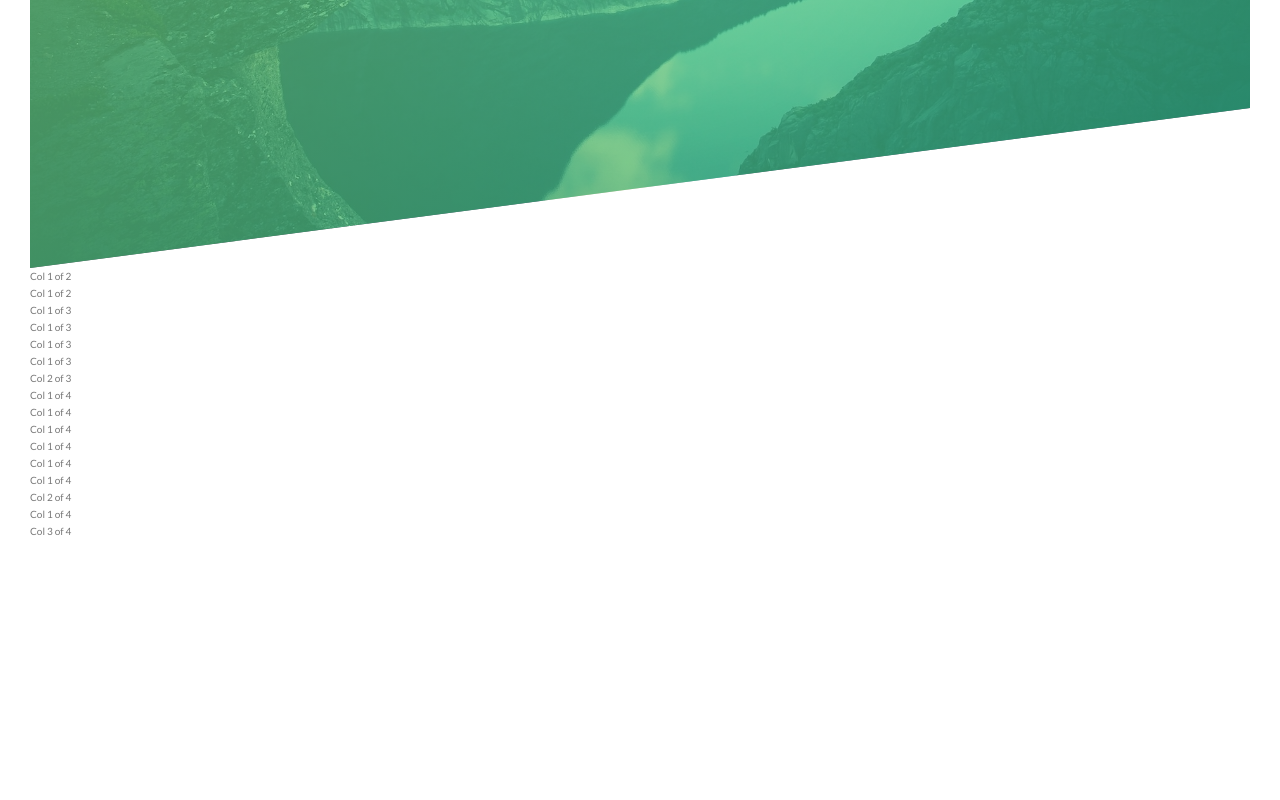
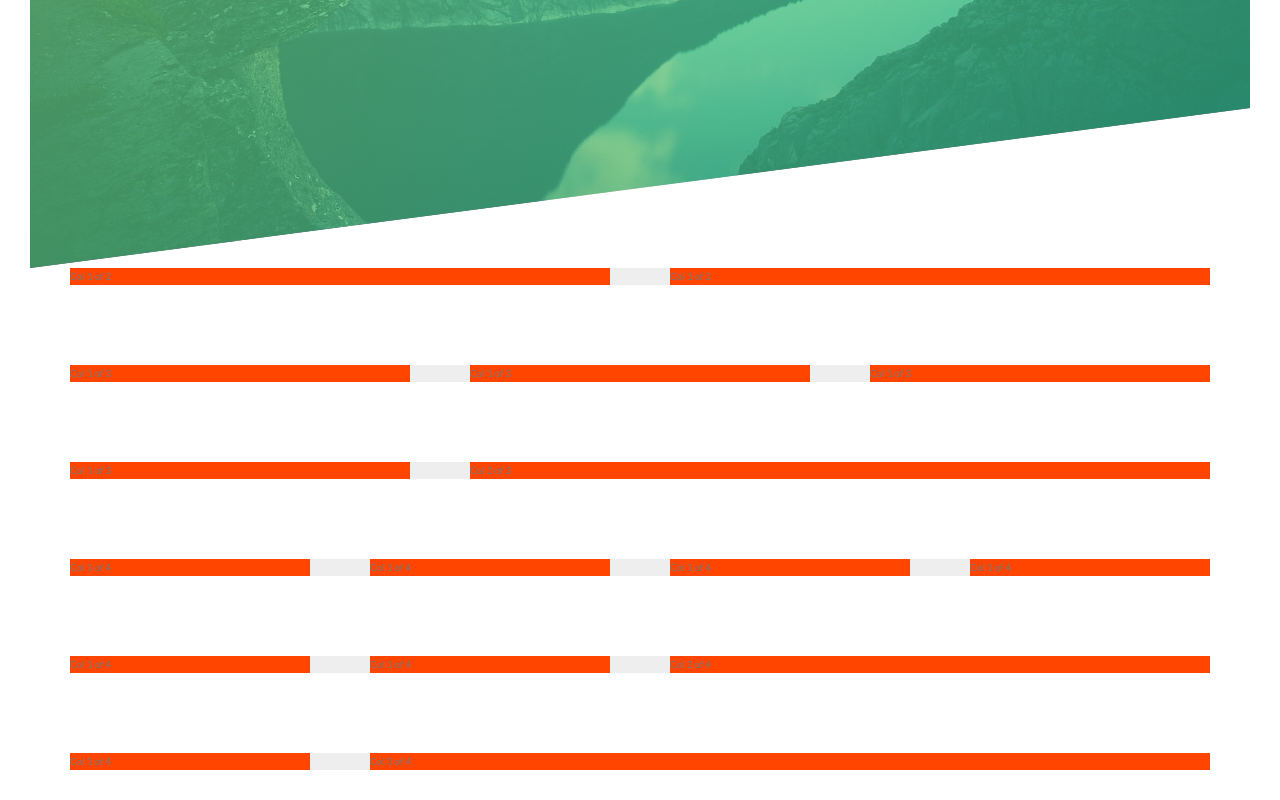
Before and after one commit to Harkindey/Natours-React, a React app: page / in a window 1280 px wide. Shown: the part 522-1322 px from the top of the page. Before the commit the page ends 1092 px from the top, so only its background shows below. Built offline with nearby package versions, Linux system fonts and the light colour scheme.

Commit message:
Built custom grid system

```diff
--- a/src/Components/Grid-Test.js
+++ b/src/Components/Grid-Test.js
@@ -4,32 +4,32 @@ const GridTest = () => {
 	return (
 		<section className="gridtest">
 			<div className="row">
-				<div className="col-1-2">Col 1 of 2</div>
-				<div className="col-1-2">Col 1 of 2</div>
+				<div className="col-1-of-2">Col 1 of 2</div>
+				<div className="col-1-of-2">Col 1 of 2</div>
 			</div>
 			<div className="row">
-				<div className="col-1-3">Col 1 of 3</div>
-				<div className="col-1-3">Col 1 of 3</div>
-				<div className="col-1-3">Col 1 of 3</div>
+				<div className="col-1-of-3">Col 1 of 3</div>
+				<div className="col-1-of-3">Col 1 of 3</div>
+				<div className="col-1-of-3">Col 1 of 3</div>
 			</div>
 			<div className="row">
-				<div className="col-1-3">Col 1 of 3</div>
-				<div className="col-2-3">Col 2 of 3</div>
+				<div className="col-1-of-3">Col 1 of 3</div>
+				<div className="col-2-of-3">Col 2 of 3</div>
 			</div>
 			<div className="row">
-				<div className="col-1-4">Col 1 of 4</div>
-				<div className="col-1-4">Col 1 of 4</div>
-				<div className="col-1-4">Col 1 of 4</div>
-				<div className="col-1-4">Col 1 of 4</div>
+				<div className="col-1-of-4">Col 1 of 4</div>
+				<div className="col-1-of-4">Col 1 of 4</div>
+				<div className="col-1-of-4">Col 1 of 4</div>
+				<div className="col-1-of-4">Col 1 of 4</div>
 			</div>
 			<div className="row">
-				<div className="col-1-4">Col 1 of 4</div>
-				<div className="col-1-4">Col 1 of 4</div>
-				<div className="col-2-4">Col 2 of 4</div>
+				<div className="col-1-of-4">Col 1 of 4</div>
+				<div className="col-1-of-4">Col 1 of 4</div>
+				<div className="col-2-of-4">Col 2 of 4</div>
 			</div>
 			<div className="row">
-				<div className="col-1-4">Col 1 of 4</div>
-				<div className="col-3-4">Col 3 of 4</div>
+				<div className="col-1-of-4">Col 1 of 4</div>
+				<div className="col-3-of-4">Col 3 of 4</div>
 			</div>
 		</section>
 	);
--- a/src/sass/abstract/_mixins.scss
+++ b/src/sass/abstract/_mixins.scss
@@ -0,0 +1,7 @@
+@mixin clearfix{
+    &::after{
+        content: "";
+        display: table;
+        clear: both;
+    }
+}
--- a/src/sass/abstract/_variables.scss
+++ b/src/sass/abstract/_variables.scss
@@ -1,6 +1,12 @@
+//COLORS
 $color-primary: #55c57a;
 $color-primary-light: #7ed56f;
 $color-primary-dark: #28b485;
 $color-grey-dark: #777;
 $color-white:#fff;
 $color-black: #000;
+
+//GRID
+$grid-width: 114rem;
+$gutter-vertical: 8rem;
+$gutter-horizontal: 6rem;
--- a/src/sass/layout/_grid.scss
+++ b/src/sass/layout/_grid.scss
@@ -0,0 +1,38 @@
+.row{
+    max-width: $grid-width;
+    background-color: #eee;
+    margin: 0 auto;
+    &:not(:last-child){
+        margin-bottom: $gutter-vertical;
+    }
+
+    @include clearfix;
+
+    [class^="col-"] {
+        background-color:orangered;
+        float: left;
+        &:not(:last-child){
+            margin-right: $gutter-horizontal;
+        }
+    }
+
+    .col-1-of-2 {
+        width: calc((100% - #{$gutter-horizontal})/2);
+    }
+    .col-1-of-3{
+        width: calc((100% - 2 * #{$gutter-horizontal}) /3);
+    }
+    .col-2-of-3{
+        width: calc(#{$gutter-horizontal} + (2 * ((100% - 2 * #{$gutter-horizontal}) /3)));
+    }
+    .col-1-of-4 {
+        width: calc((100% - 3 * #{$gutter-horizontal}) /4);
+    }
+    .col-2-of-4{
+        //width: calc((100% - (2 * #{$gutter-horizontal})) - (2 * ((100% - 3 * #{$gutter-horizontal}) /4)));
+        width: calc(2 * ((100% - 3 * #{$gutter-horizontal}) /4) + #{$gutter-horizontal});
+    }
+    .col-3-of-4{
+        width: calc(3 * ((100% - 3 * #{$gutter-horizontal}) /4) + (2 * #{$gutter-horizontal}));
+    }
+}
```
